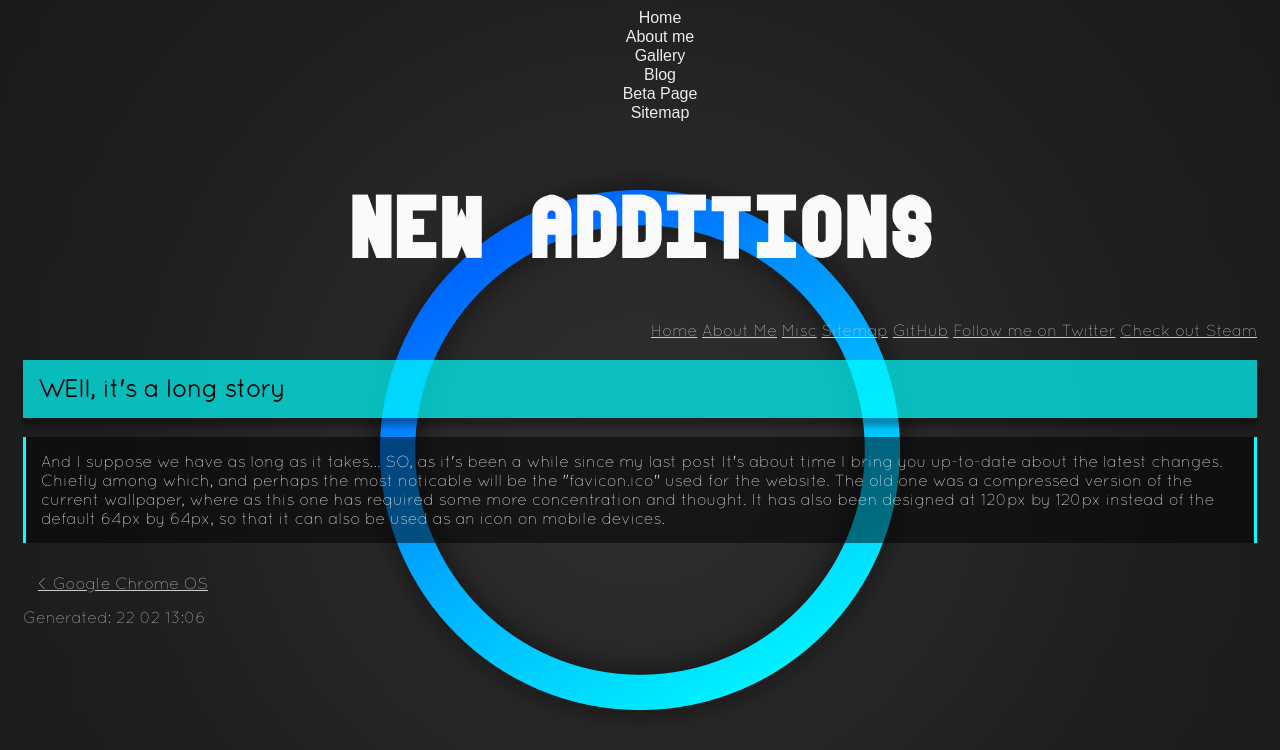
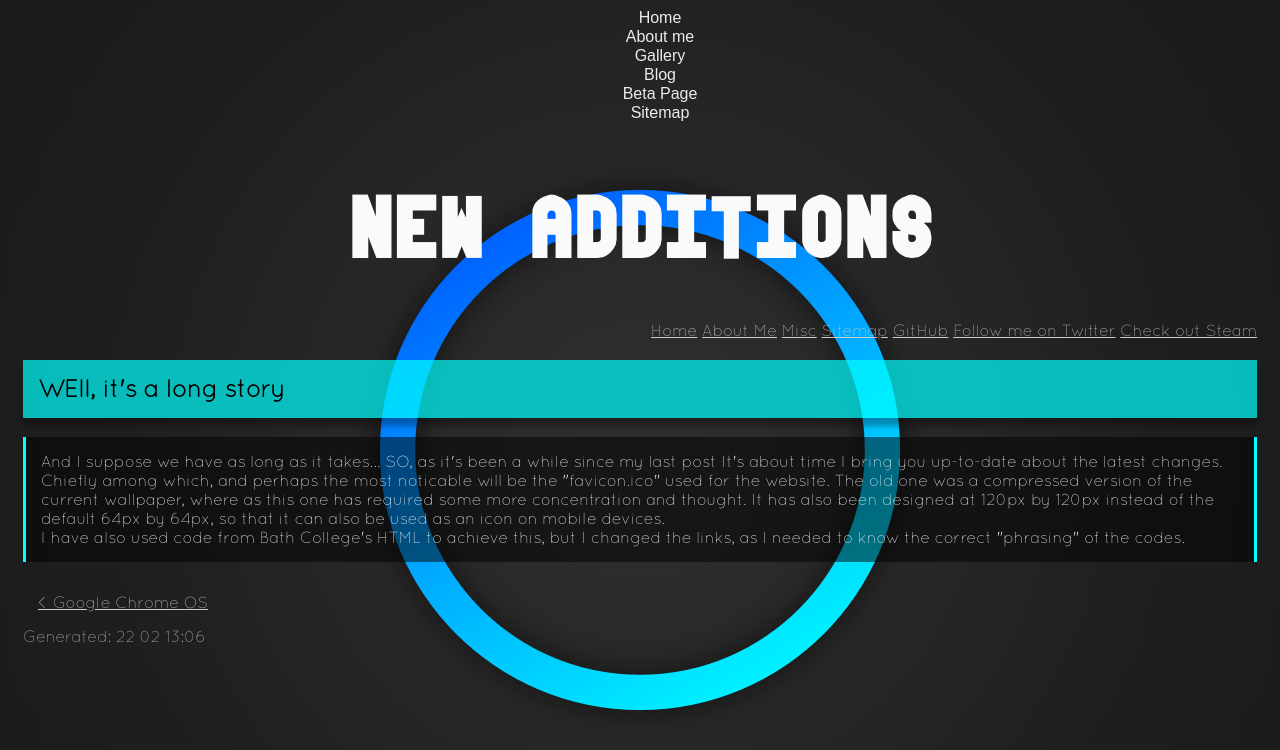
Before and after one commit to boffnoff/boffnoff.github.com, a Jekyll site: the page built from _posts/2014-02-19-new-additions.html, in a window 1280 px wide. Shown: the top 750 px of the page. Built offline with Jekyll 4.4.1, drawn with Linux system fonts in a browser that asks for light colours.

Commit message:
added more, detail

```diff
--- a/_posts/2014-02-19-new-additions.html
+++ b/_posts/2014-02-19-new-additions.html
@@ -9,5 +9,8 @@ layout: post
       The old one was a compressed version of the current wallpaper, where as this one has required some more concentration and
       thought. It has also been designed at 120px by 120px instead of the default 64px by 64px, so that it can also be used as an icon
       on mobile devices.
+      <br>
+      I have also used code from Bath College's HTML to achieve this, but I changed the links, as I needed to know the correct
+      "phrasing" of the codes.
 
 </p>
```
